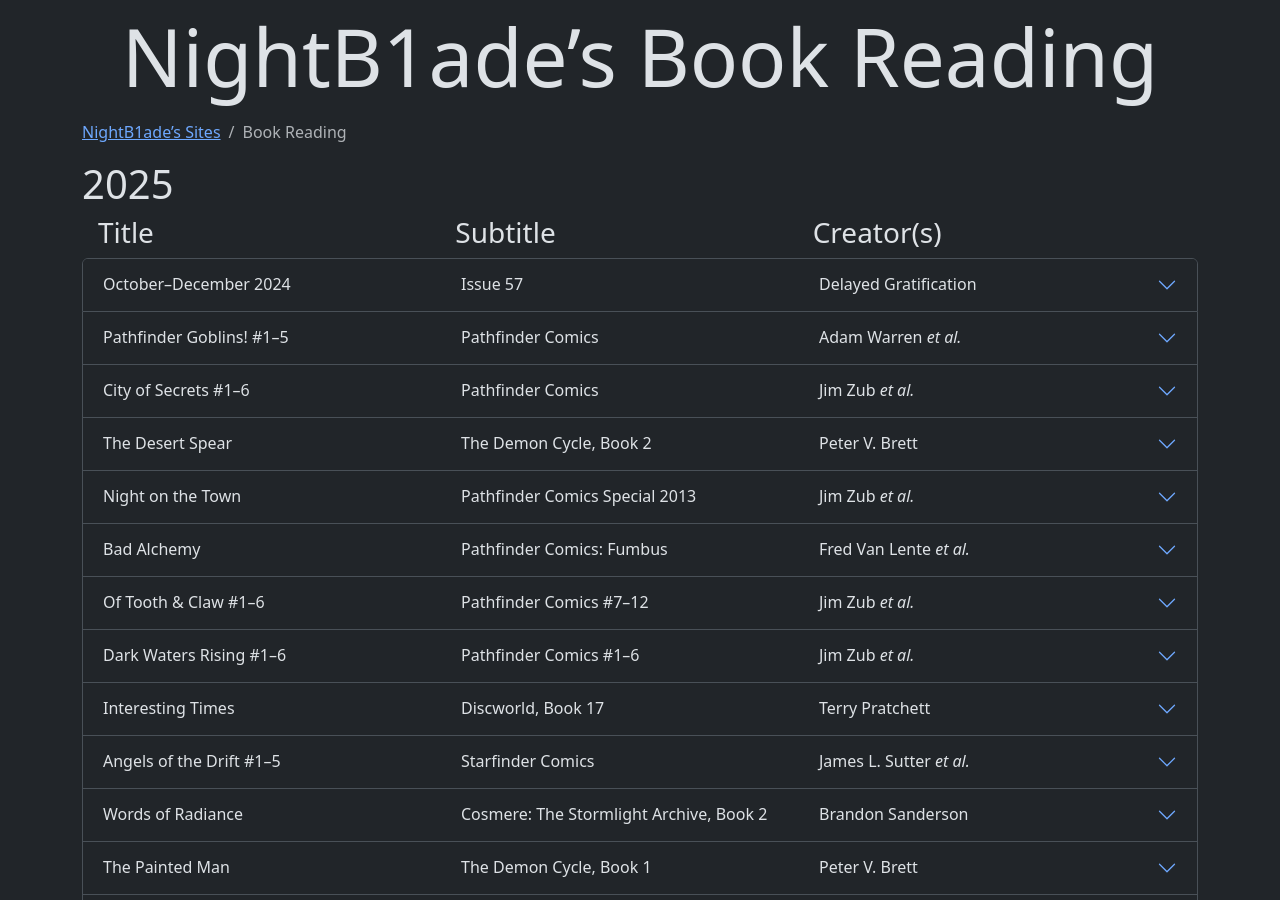
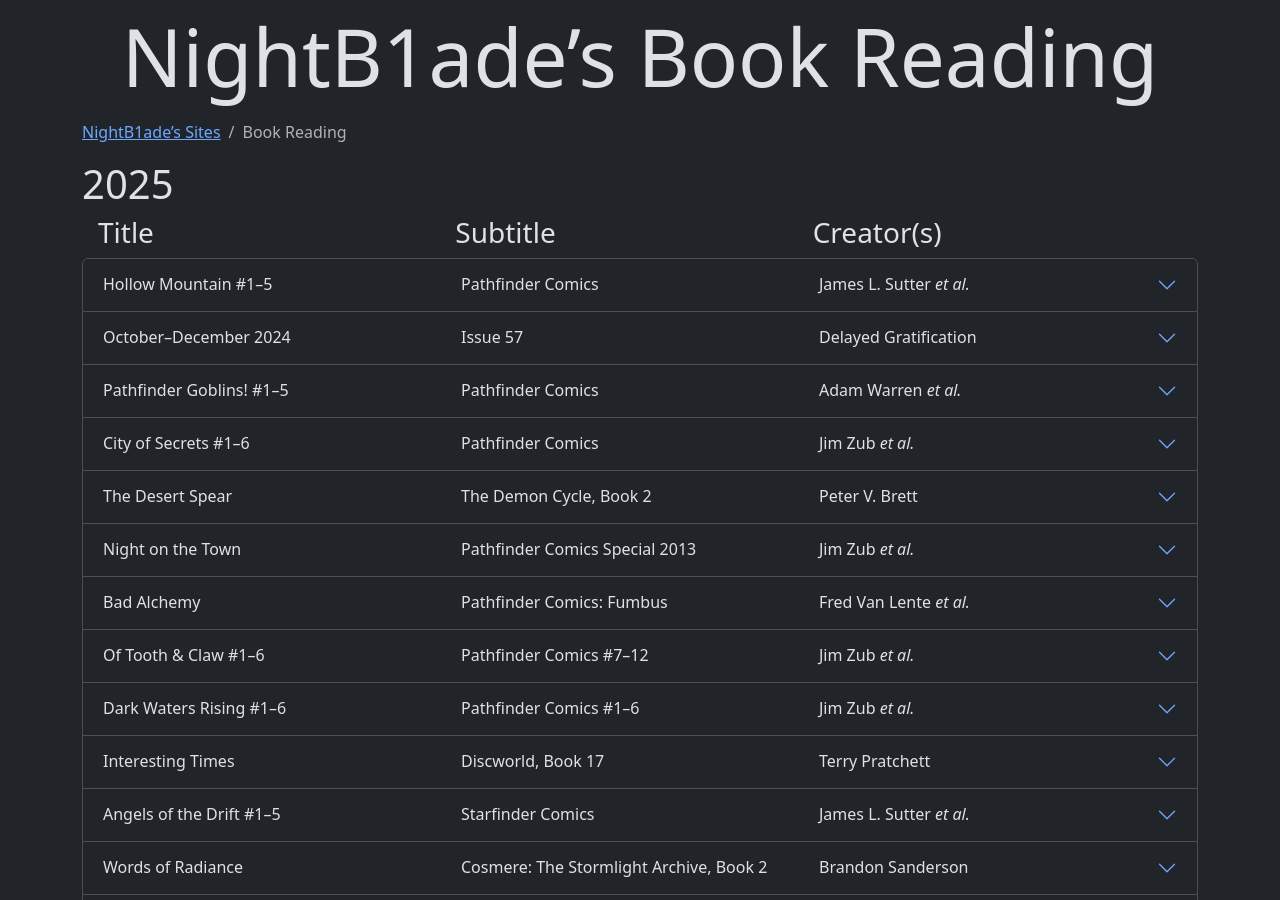
Before and after one commit to NightB1ade/BookReading, a Jekyll site: the page built from index.html, in a window 1280 px wide and 900 px high. Built offline with Jekyll 4.4.1, drawn with Linux system fonts in a browser that asks for light colours.

Commit message:
Pathfinder: Hollow Mountain: Add

```diff
--- a/_data/ReadingList.json
+++ b/_data/ReadingList.json
@@ -2489,4 +2489,22 @@
 			}
 		]
 	}
+	, {
+		"title": "Hollow Mountain #1–5"
+		, "subtitle": "Pathfinder Comics"
+		, "creators": [
+			"James L. Sutter"
+			, "Tom Garcia"
+			, "Mohan"
+			, "Bill Tortolini"
+			, "F. Wesley Schneider"
+			, "Erik Mona"
+			, "Sean Izaakse"
+		]
+		, "notes": []
+		, "progress": [{
+				"date": "2025-04-30"
+				, "percentage": 1
+		}]
+	}
 ]
```
